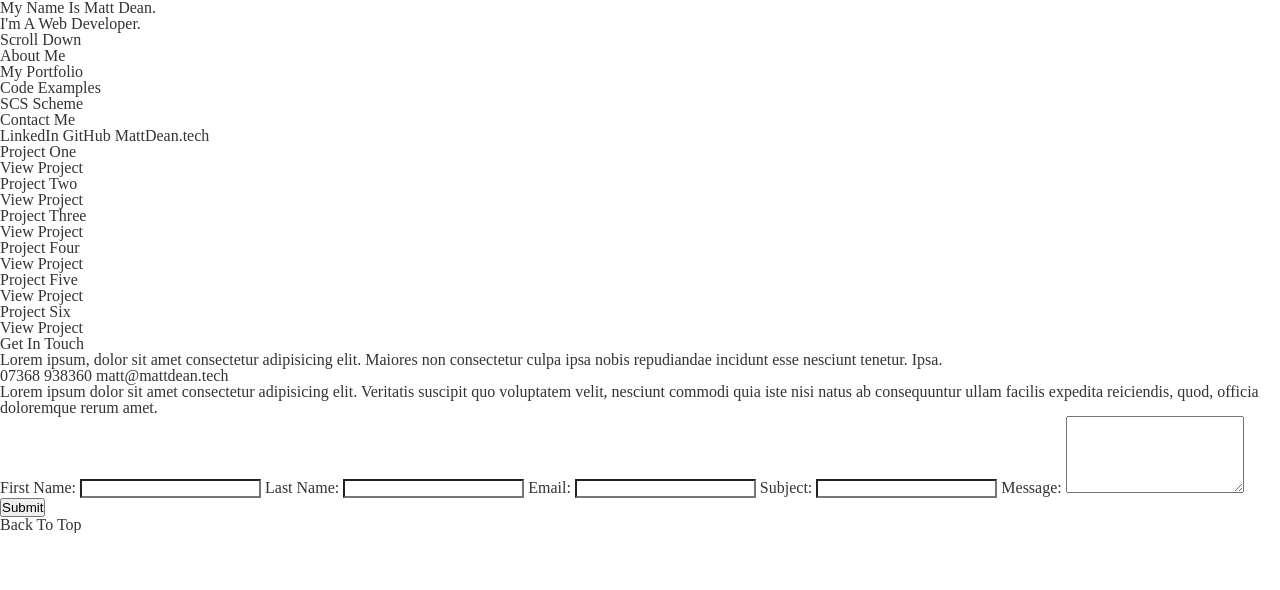
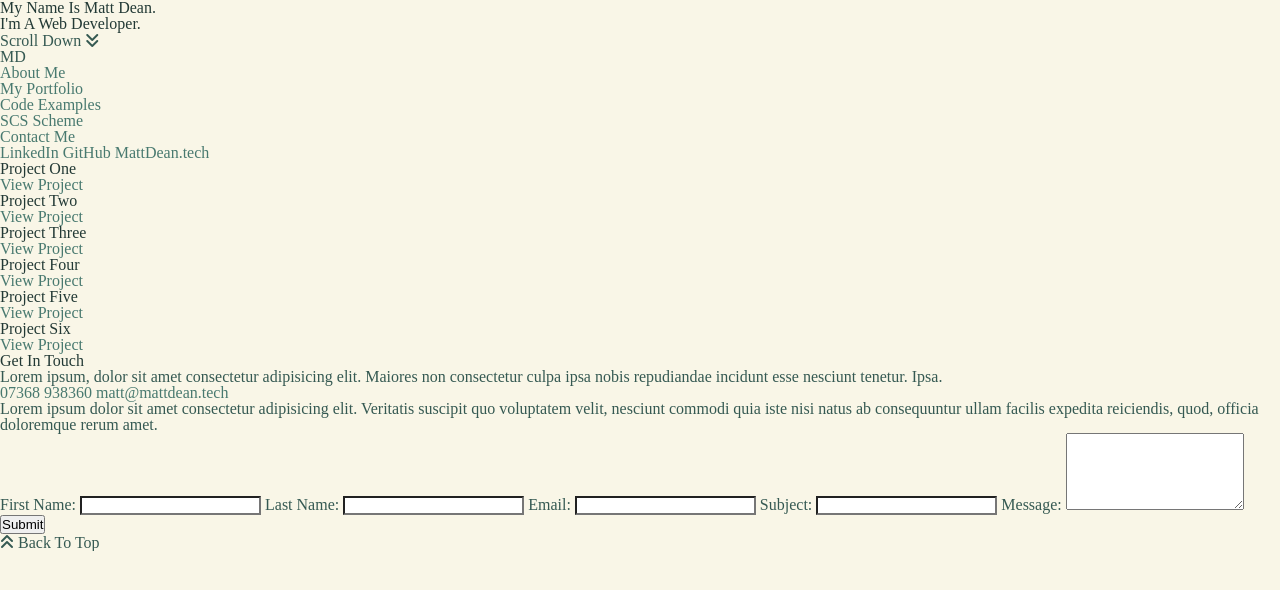
Before and after one commit to MattJDean/Netmatters-Portfolio, a PHP site: page / in a window 1280 px wide. Shown: the top 590 px of the page. Run offline with PHP 8.4, Linux system fonts and the light colour scheme; some libraries are stand-ins or nearby versions.

Commit message:
1600 19/08/24

```diff
--- a/css/style.css
+++ b/css/style.css
@@ -1 +1 @@
-body{font-family:"Roboto",sans-serif;font-size:16px;line-height:1.5;color:#333}h1,h2,h3,h4,h5,h6{font-family:"Georgia",serif;color:#333;margin-bottom:0.5em;line-height:1.2}h1{font-size:2.5rem}h2{font-size:2rem}h3{font-size:1.75rem}h4{font-size:1.5rem}h5{font-size:1.25rem}h6{font-size:1rem}p{margin-bottom:1em;color:#333}a{color:#333;text-decoration:none}a:hover{color:#1a1a1a}*,*:before,*:after{box-sizing:border-box}html,body,div,span,object,iframe,figure,h1,h2,h3,h4,h5,h6,p,blockquote,pre,a,code,em,img,small,strike,strong,sub,sup,tt,b,u,i,ol,ul,li,fieldset,form,label,table,caption,tbody,tfoot,thead,tr,th,td,main,canvas,embed,footer,header,nav,section,video{margin:0;padding:0;border:0;font-size:100%;font:inherit;vertical-align:baseline;text-rendering:optimizeLegibility;-webkit-font-smoothing:antialiased;text-size-adjust:none}footer,header,nav,section,main{display:block}body{line-height:1}ol,ul{list-style:none}blockquote,q{quotes:none}blockquote:before,blockquote:after,q:before,q:after{content:'';content:none}table{border-collapse:collapse;border-spacing:0}input{-webkit-appearance:none;appearance:none;border-radius:0}*,*::before,*::after{margin:0;padding:0;box-sizing:border-box}html,body{height:100%;background-color:#fff}img{max-width:100%;height:auto;display:block}#wrapper{max-width:100vw;max-height:100vh;overflow:hidden}
+body{font-family:"Roboto",sans-serif;font-size:16px;line-height:1.5;color:#355952}h1,h2,h3,h4,h5,h6{font-family:"Roboto",sans-serif;color:#223935;margin-bottom:0.5em;line-height:1.2}h1{font-size:2.5rem}h2{font-size:2rem}h3{font-size:1.75rem}h4{font-size:1.5rem}h5{font-size:1.25rem}h6{font-size:1rem}p{margin-bottom:1em;color:#355952}a{color:#48796f;text-decoration:none}a:hover{color:#5b998d}*,*:before,*:after{box-sizing:border-box}html,body,div,span,object,iframe,figure,h1,h2,h3,h4,h5,h6,p,blockquote,pre,a,code,em,img,small,strike,strong,sub,sup,tt,b,u,i,ol,ul,li,fieldset,form,label,table,caption,tbody,tfoot,thead,tr,th,td,main,canvas,embed,footer,header,nav,section,video{margin:0;padding:0;border:0;font-size:100%;font:inherit;vertical-align:baseline;text-rendering:optimizeLegibility;-webkit-font-smoothing:antialiased;text-size-adjust:none}footer,header,nav,section,main{display:block}body{line-height:1}ol,ul{list-style:none}blockquote,q{quotes:none}blockquote:before,blockquote:after,q:before,q:after{content:'';content:none}table{border-collapse:collapse;border-spacing:0}input{-webkit-appearance:none;appearance:none;border-radius:0}*,*::before,*::after{margin:0;padding:0;box-sizing:border-box}html,body{height:100%;background-color:#F9F6E7}img{max-width:100%;height:auto;display:block}#wrapper{max-width:100vw;max-height:100vh;overflow:hidden}
--- a/index.html
+++ b/index.html
@@ -4,7 +4,8 @@
        <meta charset="utf-8">
        <meta name="viewport" content="width=device-width, initial-scale=1.0">
        <meta http-equiv="X-UA-Compatible" content="IE=edge">
-       <title>Title</title>
+       <title>Matt Dean | Web Developer</title>
+       <script src="https://kit.fontawesome.com/ee55ddb165.js" crossorigin="anonymous"></script>
        <link rel="stylesheet" href="css/style.css">
    </head>
 
@@ -23,13 +24,18 @@
                 </div>
                 <div class="header__down">
                     <span>Scroll Down</span>
+                    <i class="fa-solid fa-angles-down"></i>
                 </div>
             </div>
         </header>
 
         <nav>
             <div class="sidebar__container">
-                <ul>
+                <div class="sidebar__logo">
+                    <span>MD</span>
+                </div>
+
+                <ul class="sidebar__links">
                     <li><a href="#">About Me</a></li>
                     <li><a href="#">My Portfolio</a></li>
                     <li><a href="#">Code Examples</a></li>
@@ -103,7 +109,10 @@
                     <button type="submit">Submit</button>
                 </form>
             </div>
-          <div class="footer__top"><span>Back To Top</span></div>
+          <div class="footer__top">
+            <i class="fa-solid fa-angles-up"></i>
+            <span>Back To Top</span>
+          </div>
         </footer>
     </div>
    </body>
--- a/scss/base/_colors.scss
+++ b/scss/base/_colors.scss
@@ -2,9 +2,10 @@
 // Colours //
 /////////////
 
-$primary-color: #386787;
-$secondary-color: #2ecc71;
-$text-color: #333;
-$background-color: #fff;
-$heading-color: #333;
-$link-color: #333;
+$primary-color: #355952;
+$secondary-color: #EAB63E;
+$text-color: #355952;
+$secondary-text-color: #E37769;
+$background-color: #F9F6E7;
+$heading-color: darken($text-color, 10%);
+$link-color: lighten($text-color, 10%);
--- a/scss/base/_typography.scss
+++ b/scss/base/_typography.scss
@@ -10,8 +10,7 @@
 $base-font-family: 'Roboto', sans-serif;
 $base-font-size: 16px;
 $base-line-height: 1.5;
-$heading-font-family: 'Georgia', serif;
-$link-hover-color: darken($link-color, 10%);
+$link-hover-color: lighten($link-color, 10%);
 $paragraph-margin-bottom: 1em;
 
 
@@ -32,7 +31,7 @@ body {
 // -------- //
 
 h1, h2, h3, h4, h5, h6 {
-  font-family: $heading-font-family;
+  font-family: $base-font-family;
   color: $heading-color;
   margin-bottom: 0.5em;
   line-height: 1.2;
--- a/scss/utilities/_breakpoints.scss
+++ b/scss/utilities/_breakpoints.scss
@@ -0,0 +1,9 @@
+// ----------- //
+// Breakpoints //
+// ----------- //
+
+$breakpoint-xs: 575px;
+$breakpoint-sm: 576px;
+$breakpoint-md: 768px;
+$breakpoint-lg: 992px;
+$breakpoint-xl: 1200px;
--- a/scss/utilities/_index.scss
+++ b/scss/utilities/_index.scss
@@ -2,5 +2,5 @@
 // Utilities Index //
 /////////////////////
 
+@import "breakpoints";
 @import "mixins";
-@import "breakpoints";
--- a/scss/utilities/_mixins.scss
+++ b/scss/utilities/_mixins.scss
@@ -0,0 +1,30 @@
+// ------ //
+// Mixins //
+// ------ //
+
+
+// Breakpoint //
+
+@mixin respond-to($breakpoint) {
+    @if $breakpoint == xs {
+      @media (max-width: $breakpoint-xs) {
+        @content;
+      }
+    } @else if $breakpoint == sm {
+      @media (min-width: $breakpoint-sm) {
+        @content;
+      }
+    } @else if $breakpoint == md {
+      @media (min-width: $breakpoint-md) {
+        @content;
+      }
+    } @else if $breakpoint == lg {
+      @media (min-width: $breakpoint-lg) {
+        @content;
+      }
+    } @else if $breakpoint == xl {
+      @media (min-width: $breakpoint-xl) {
+        @content;
+      }
+    }
+  }
```
